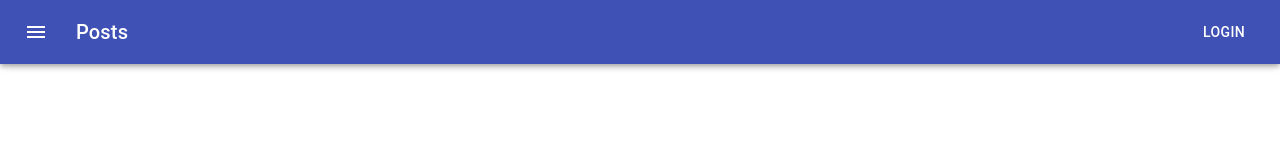
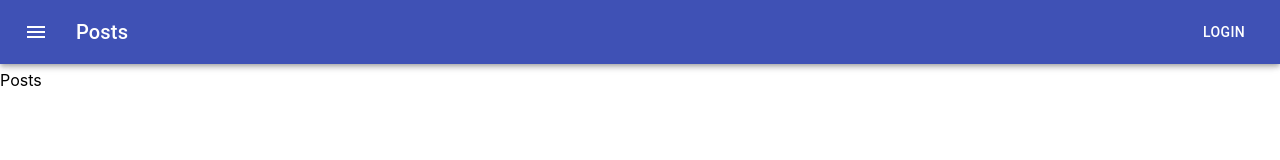
Before and after one commit to paice05/site-blog-v2, a React (Create React App) app: page /posts in a window 1280 px wide. Shown: the top 160 px of the page. Built offline with nearby package versions, Linux system fonts and the light colour scheme.

Commit message:
ajsute top

```diff
--- a/src/views/Posts/index.js
+++ b/src/views/Posts/index.js
@@ -6,7 +6,7 @@ const Posts = () => {
   return (
     <div>
       <NavBar title="Posts" />
-      Post
+      <div style={{ marginTop: "70px" }}>Posts</div>
     </div>
   );
 };
```
